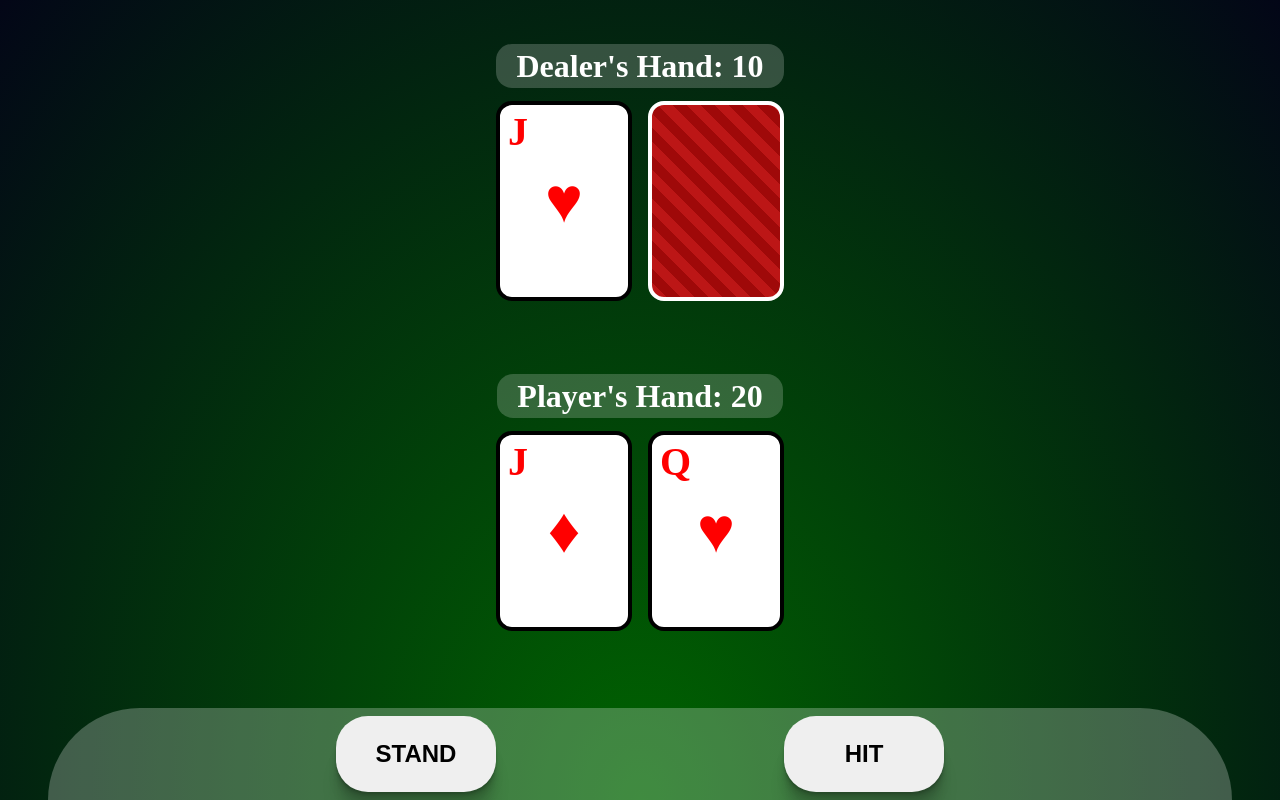
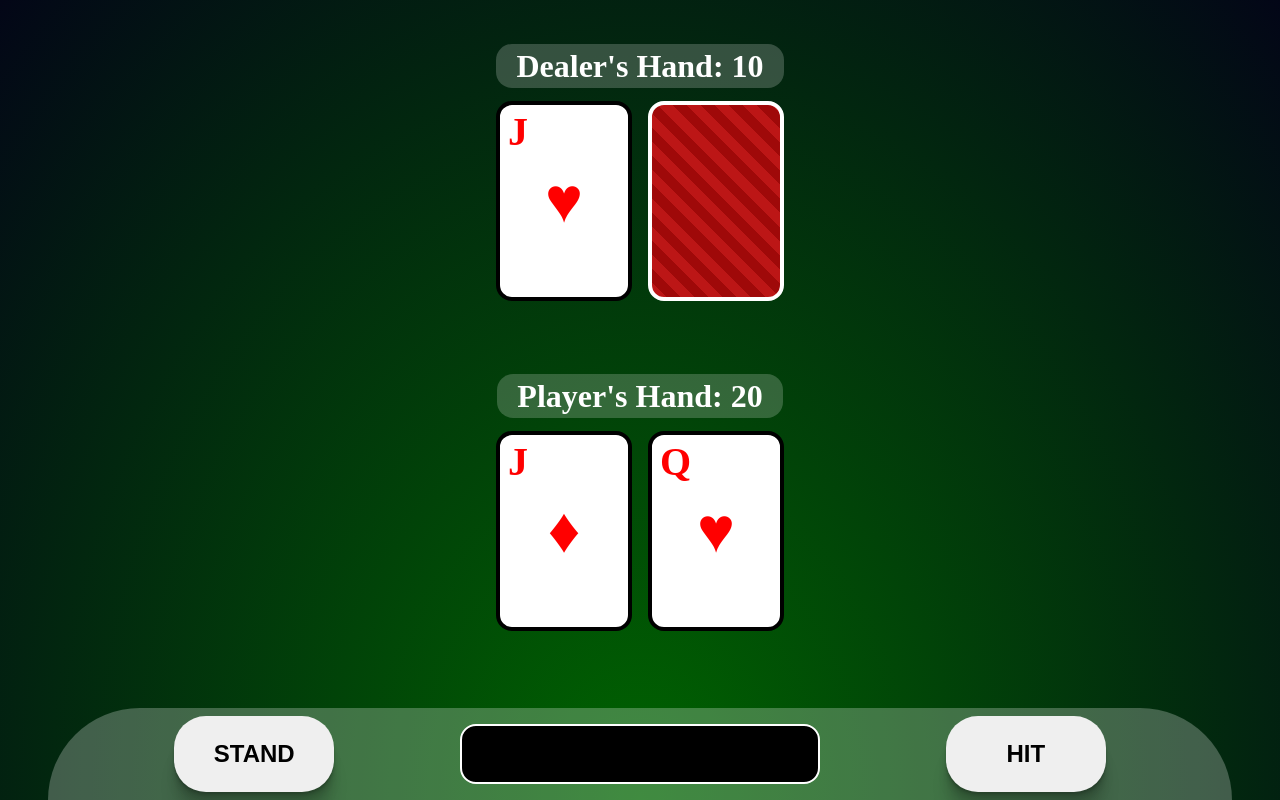
Before and after one commit to sandesh-rai/blackjack, a Vue app: page / in a window 1280 px wide. Built offline with nearby package versions, Linux system fonts and the light colour scheme.

Commit message:
Display game menu message when player or dealer wins

```diff
--- a/src/components/GameBoard.vue
+++ b/src/components/GameBoard.vue
@@ -2,17 +2,17 @@
   <main class="game-board">
     <HandCards :isDealer="true" :hand="dealer.hand" :score="(hideDealer) ? dealer.firstCardScore : dealer.score" :hideDealer="hideDealer"/>
     <HandCards :hand="player.hand" :score="player.score"/>
-    <GameControl @hitPressed="dealCard('player')" @standPressed="dealersTurn" :disableControl="disableControl"/>
+    <GameMenu @hitPressed="dealCard('player')" @standPressed="dealersTurn" :disableControl="disableControl" :gameStatusMessage="gameStatusMessage"/>
   </main>
 </template>
 
 <script>
-import GameControl from './GameControl.vue';
+import GameMenu from './GameMenu.vue';
 import HandCards from './HandCards.vue';
 
 export default {
     name: "GameBoard",
-    components: { HandCards, GameControl },
+    components: { HandCards, GameMenu },
     data() {
       return {
         deckCards: [],
@@ -27,7 +27,8 @@ export default {
         },
         cardCount: 0,
         hideDealer: true,
-        disableControl: false
+        disableControl: false,
+        gameStatusMessage: ''
       }
     },
     methods: {
@@ -86,6 +87,7 @@ export default {
             this.dealersTurn();
           } else if (this.player.score > 21) {
             this.hideDealer = false;
+            this.gameStatusMessage = 'You lose!';
             this.restartGame();
           } else {
             if (!firstCards) {
@@ -150,13 +152,15 @@ export default {
 
         while (this.dealer.score < this.player.score) {
           this.dealCard('dealer');
-          await this.animationDelay(500);
+          this.checkGameStatus();
         }
+
+        this.checkGameStatus();
 
         this.restartGame();
       },
       async restartGame(){
-        await this.animationDelay(2000);
+        await this.animationDelay(2500);
 
         this.shuffleCards();
         this.cardCount = 0;
@@ -172,8 +176,22 @@ export default {
           hand: [],
           score: 0
         };
+        this.gameStatusMessage = '';
+        this.dealFirstTwoCards();
+      },
+      checkGameStatus(){
+        if (this.dealer.score >= this.player.score) {
+            if (this.dealer.score > 21) {
+              this.gameStatusMessage = 'You win!';
+            } else if (this.dealer.score === 21 && this.player.score !== 21) {
+              this.gameStatusMessage = 'Dealer wins!';
+            } else if ((this.dealer.score === 21 && this.player.score === 21) || (this.dealer.score === this.player.score)) {
+              this.gameStatusMessage = 'PUSH!';
+            } else if (this.dealer.score < 21) {
+              this.gameStatusMessage= 'Dealer wins!';
+            }
 
-        this.dealFirstTwoCards();
+          }
       }
     },
     created () {
--- a/src/components/GameControl.vue
+++ b/src/components/GameMenu.vue
@@ -1,33 +1,42 @@
 <template>
     <div class="control">
         <button @click="standPressed" :style="(disableControl) ? 'pointer-events: none; opacity: 0.5; cursor: not-allowed;' : ''">STAND</button>
+        <GameMenuMessage :message="gameStatusMessage"/>
         <button @click="hitPressed" :style="(disableControl) ? 'pointer-events: none; opacity: 0.5; cursor: not-allowed;' : ''">HIT</button>
     </div>
 </template>
 
 <script>
+import GameMenuMessage from './GameMenuMessage.vue';
+
+
     export default {
-        name: "GameControl",
+    name: "GameMenu",
     props: {
         disableControl: {
             type: Boolean,
             default: false
         },
+        gameStatusMessage: {
+            type: String,
+            default: ''
+        }
     },
     methods: {
-            hitPressed(){
+        hitPressed() {
             if (this.disableControl) {
                 return;
             }
-                this.$emit('hitPressed');
+            this.$emit("hitPressed");
         },
         standPressed() {
             if (this.disableControl) {
                 return;
             }
-                this.$emit('standPressed');
+            this.$emit("standPressed");
         },
     },
+    components: { GameMenuMessage }
 };
 </script>
 
@@ -64,4 +73,19 @@
   -webkit-transform: scale(0.98);
   transform: scale(0.98);
 }
+
+.game-status {
+    height: 60%;
+    vertical-align: center;
+    display: flex;
+    align-items: center;
+    width: 30%;
+    justify-content: center;
+    background-color: black;
+    border: 2px solid white;
+    border-radius: 16px;
+    color: white;
+    font-size: 2rem;
+    user-select: none;
+}
 </style>
--- /dev/null
+++ b/src/components/GameMenuMessage.vue
@@ -0,0 +1,34 @@
+<template>
+    <div class="game-status">
+        {{message}}
+    </div>
+</template>
+
+<script>
+    export default {
+        name: "GameMenuMessage",
+        props: {
+            message: {
+                type: String,
+                default: ''
+            }
+        }
+    };
+</script>
+
+<style scoped>
+.game-status {
+    height: 60%;
+    vertical-align: center;
+    display: flex;
+    align-items: center;
+    width: 30%;
+    justify-content: center;
+    background-color: black;
+    border: 2px solid white;
+    border-radius: 16px;
+    color: white;
+    font-size: 2rem;
+    user-select: none;
+}
+</style>
```
Also changed, not shown: src/components/HandCardsMessage.vue (added, +38 -0 lines). Lines whose indentation alone changed are shown as unchanged.
